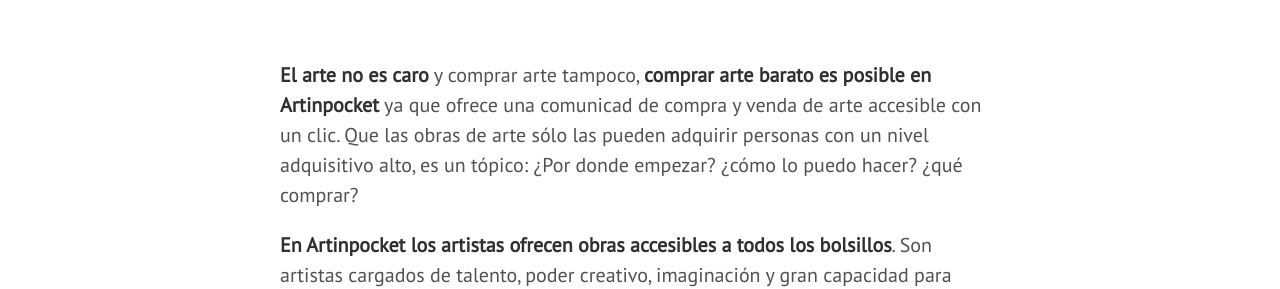
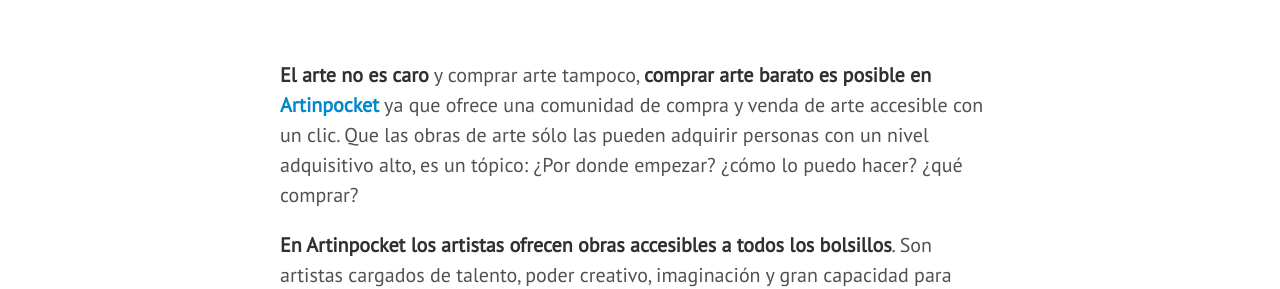
Before and after one commit to artelowcost/artelowcost.github.io, a Jekyll site: the page built from _posts/2014-03-20-comprar-arte-barato-original-y-de-calidad-es-posible-en-artinpocket.md, in a window 1280 px wide. Shown: the part 920-1209 px from the top of the page. Built offline with Jekyll 4.4.1, drawn with Linux system fonts in a browser that asks for light colours; nearby versions of some CDN libraries; Markdown is read by kramdown in place of the engine named in the settings.

Commit message:
corregit el post de l'arte barato original.

```diff
--- a/_posts/2014-03-20-comprar-arte-barato-original-y-de-calidad-es-posible-en-artinpocket.md
+++ b/_posts/2014-03-20-comprar-arte-barato-original-y-de-calidad-es-posible-en-artinpocket.md
@@ -11,7 +11,7 @@ share: true
 	</figcaption>
 </figure>
 
-**El arte no es caro** y comprar arte tampoco,  **comprar arte barato es posible en Artinpocket** ya que ofrece una comunicad de compra y venda de arte accesible con un clic. Que las obras de arte sólo las pueden adquirir personas con un nivel adquisitivo alto, es un tópico: ¿Por donde empezar? ¿cómo lo puedo hacer? ¿qué comprar?
+**El arte no es caro** y comprar arte tampoco,  **comprar arte barato es posible en [Artinpocket](http://www.artinpocket.cat/)** ya que ofrece una comunidad de compra y venda de arte accesible con un clic. Que las obras de arte sólo las pueden adquirir personas con un nivel adquisitivo alto, es un tópico: ¿Por donde empezar? ¿cómo lo puedo hacer? ¿qué comprar?
 
 **En Artinpocket los artistas ofrecen obras accesibles a todos los bolsillos**. Son artistas cargados de talento, poder creativo, imaginación y gran capacidad para provocar emociones con sus creaciones. Sus piezas son únicas, originales e irrepetibles y... quién sabe si serán los nuevos Dalis y Picassos!
 
```
